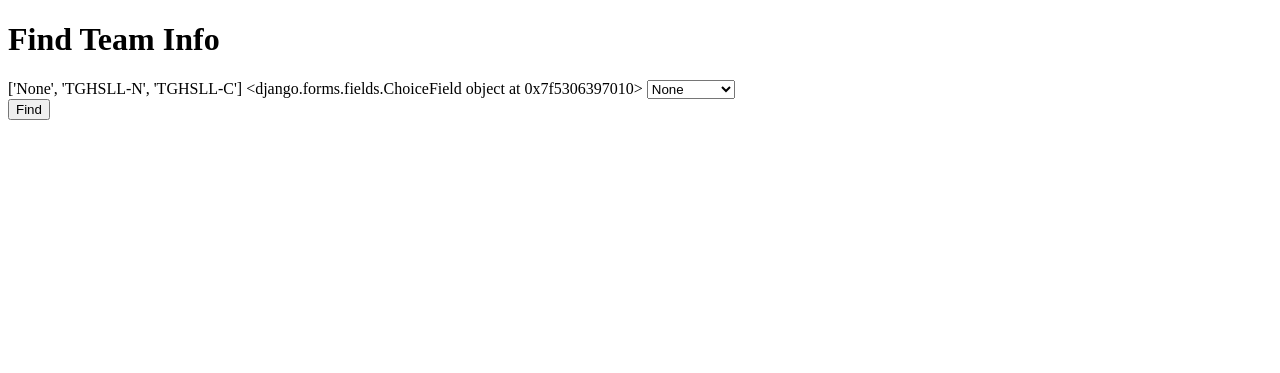
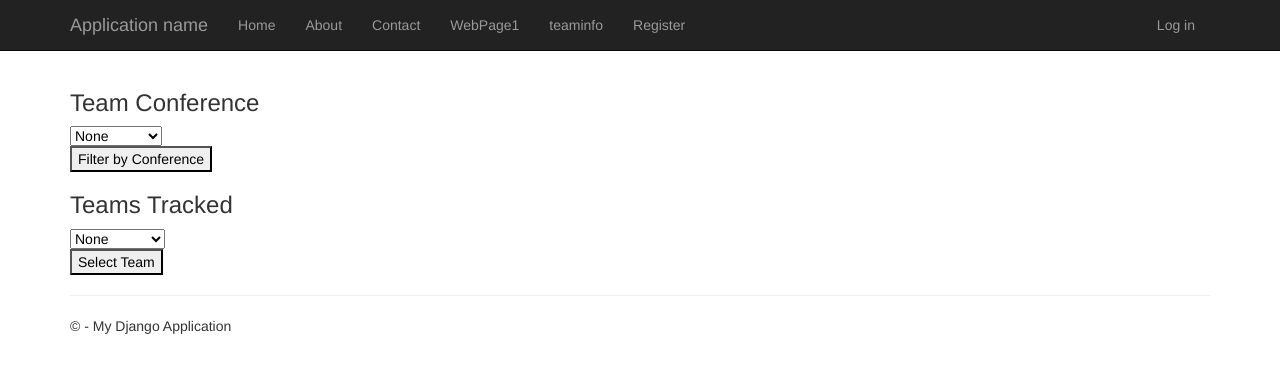
Before and after one commit to JohnWinkeler/LaxlinkWebProject1, a Django app: page /teamquery in a window 1280 px wide. Shown: the top 373 px of the page. Run offline with Django 3.2, Linux system fonts and the light colour scheme; data comes from the database, SQL or seed files in the repository; some libraries are stand-ins or nearby versions.

Commit message:
Got select dropdowns in teamquery working

```diff
--- a/LaxlinkWebProject1/app/forms.py
+++ b/LaxlinkWebProject1/app/forms.py
@@ -132,8 +132,11 @@
                 self.dbConferences.append(entry.conference)
 
         asDict = {k: v for v, k in enumerate(self.dbConferences)}
+        namesasDict = {k: v for v, k in enumerate(self.dbteamNames)}
+
         self.widget=forms.Select(choices=asDict)
         self.choiceFormConf=forms.ChoiceField(choices=asDict)
+        self.choiceTeamNames = forms.ChoiceField(choices=namesasDict)
 
         self.fields['teamfield'] = forms.ChoiceField(choices=self.dbteamNames, required=False)
         self.fields['divisionfield'] = forms.ChoiceField(choices=self.dbDivisions, required = False)
--- a/LaxlinkWebProject1/app/templates/app/Team/teamquery.html
+++ b/LaxlinkWebProject1/app/templates/app/Team/teamquery.html
@@ -1,11 +1,14 @@
 <!DOCTYPE html>
+{% extends "app/layout.html" %}
 {% load crispy_forms_tags %}
+
 <h1>Find Team Info</h1>
  {% csrf_token %}
 
+{% block content %}
+
 <div class="fieldWrapper">
-     {{ form.dbConferences}}
-     {{form.choiceFormConf}}
+    <h3> Team Conference</h3>
     <select>
         {% for conf in form.choiceFormConf.choices %}
 
@@ -13,7 +16,19 @@
 
         {% endfor %}
     </select>
+</div>
+<button type="submit" name="filter_conference" value="filter_conference">Filter by Conference</button>
 
+<div class="fieldWrapper">
+    <h3> Teams Tracked </h3>
+    <select>
+        {% for teamName in form.choiceTeamNames.choices %}
+
+        <option value="{{ teamName }}">{{ teamName }}</option>
+
+        {% endfor %}
+    </select>
 </div>
+<button type="submit" name="select_team" value="select_team">Select Team</button>
 
- <button type="submit">Find</button>
+{% endblock %}
--- a/LaxlinkWebProject1/app/views.py
+++ b/LaxlinkWebProject1/app/views.py
@@ -213,5 +213,8 @@
     #    form = FindTeamForm()
 
     #   return render(request, self.template_name, {'form':form})
-    asDict = {k: v for v, k in enumerate(form.dbConferences)}
-    return render(request,'app/team/teamquery.html' , {'form':form, 'conferenceList': form.dbConferences } )
+    #asDict = {k: v for v, k in enumerate(form.dbConferences)}
+    return render(request,'app/team/teamquery.html' , {'form':form } )
+
+def load_teams(request):
+    conferencevalue = request.GET.get('conference')
```
Lines whose indentation alone changed are shown as unchanged.
